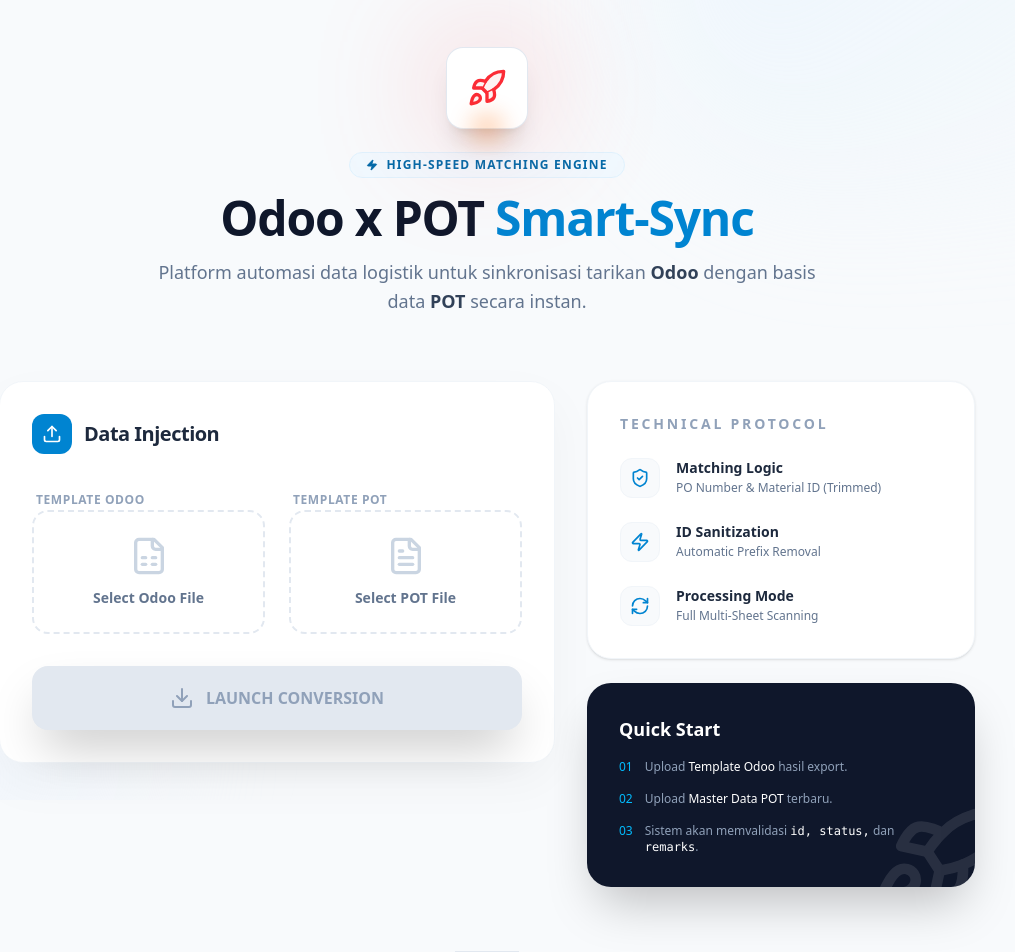
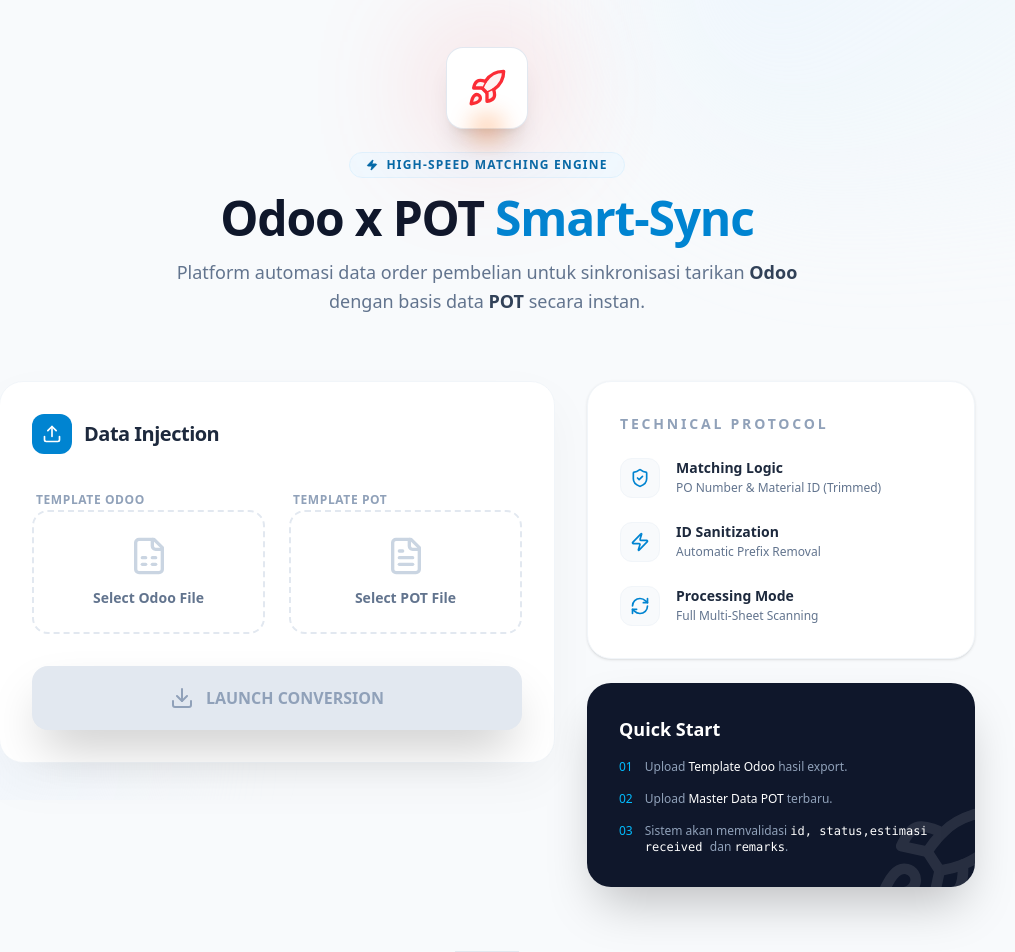
Before and after one commit to dindarizkies/notyourbusiness, a React (Vite) app: page / in a window 1280 px wide. Shown: the top 952 px of the page, without its empty margins (153-1168 px from the left). Built offline with nearby package versions, Linux system fonts and the light colour scheme.

Commit message:
Update App.tsx

```diff
--- a/src/App.tsx
+++ b/src/App.tsx
@@ -115,7 +115,7 @@
             Odoo x POT <span className="text-sky-600">Smart-Sync</span>
           </motion.h1>
           <p className="mt-4 max-w-2xl text-lg text-slate-500 leading-relaxed">
-            Platform automasi data logistik untuk sinkronisasi tarikan <span className="font-semibold text-slate-700">Odoo</span> dengan basis data <span className="font-semibold text-slate-700">POT</span> secara instan.
+            Platform automasi data order pembelian untuk sinkronisasi tarikan <span className="font-semibold text-slate-700">Odoo</span> dengan basis data <span className="font-semibold text-slate-700">POT</span> secara instan.
           </p>
         </header>
 
@@ -244,7 +244,7 @@
                   </div>
                   <div className="flex gap-3 text-xs font-medium text-slate-400">
                     <span className="text-sky-400">03</span>
-                    <p>Sistem akan memvalidasi <span className="text-white font-mono">id, status,</span> dan <span className="text-white font-mono">remarks</span>.</p>
+                    <p>Sistem akan memvalidasi <span className="text-white font-mono">id, status,estimasi received </span> dan <span className="text-white font-mono">remarks</span>.</p>
                   </div>
                 </div>
                </div>
```
